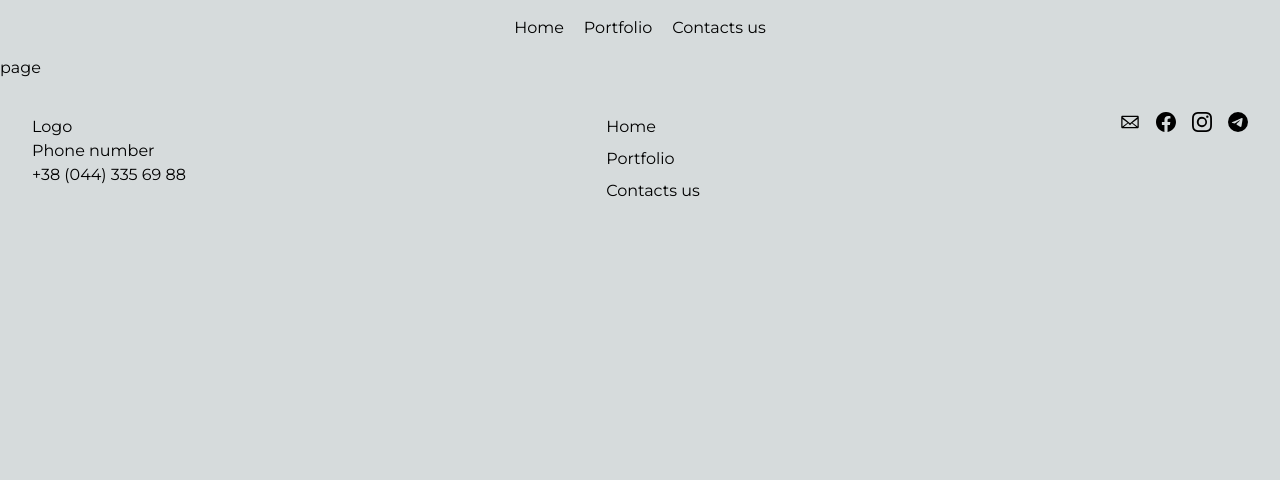
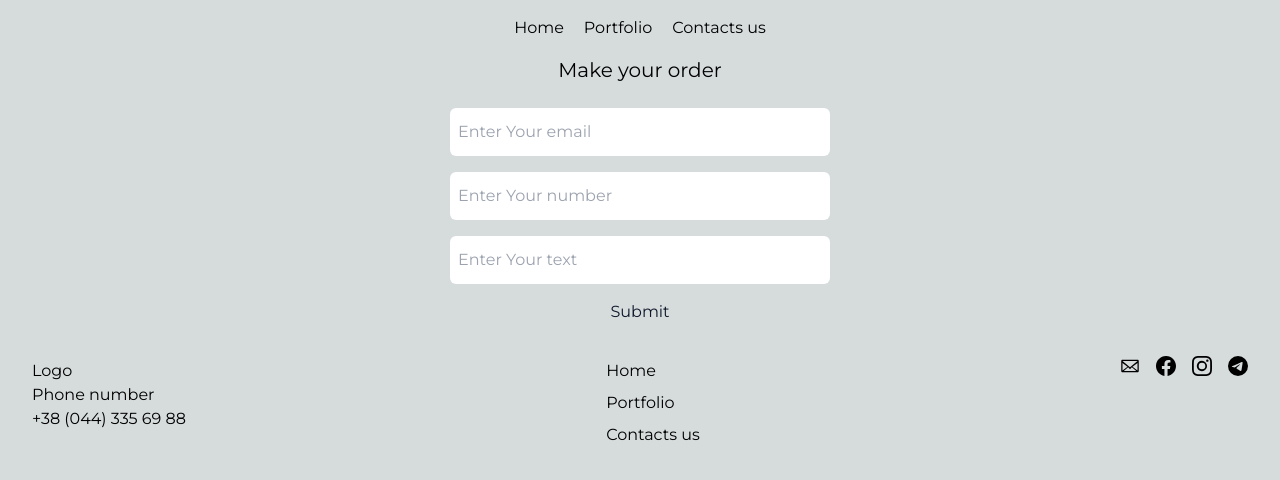
Before and after one commit to ToyEye/point, a Next.js app: page /contact in a window 1280 px wide. Shown: the top 480 px of the page. Built offline with nearby package versions, Linux system fonts and the light colour scheme.

Commit message:
add form

```diff
--- a/app/contact/page.js
+++ b/app/contact/page.js
@@ -1,7 +1,12 @@
+import Form from "@/components/Form";
 import React from "react";
 
 const ContactPage = () => {
-  return <div>page</div>;
+  return (
+    <div>
+      <Form />
+    </div>
+  );
 };
 
 export default ContactPage;
--- a/app/portfolio/[project]/page.js
+++ b/app/portfolio/[project]/page.js
@@ -41,9 +41,9 @@ const catImages = [
 
 const ProjectPage = ({ params }) => {
   return (
-    <div>
+    <>
       <AboutProject data={catImages} />
-    </div>
+    </>
   );
 };
 
--- /dev/null
+++ b/components/Form.jsx
@@ -0,0 +1,76 @@
+"use client";
+
+import React from "react";
+import { Formik } from "formik";
+
+const Form = () => {
+  return (
+    <section>
+      <div className="container">
+        <h1 className=" text-xl  text-center mb-6">Make your order</h1>
+        <Formik
+          initialValues={{ email: "", number: "", text: "" }}
+          onSubmit={(values, { setSubmitting }) => {
+            console.log(values);
+            setTimeout(() => {
+              setSubmitting(false);
+            }, 400);
+          }}
+        >
+          {({
+            values,
+            errors,
+            touched,
+            handleChange,
+            handleBlur,
+            handleSubmit,
+            isSubmitting,
+            /* and other goodies */
+          }) => (
+            <form
+              onSubmit={handleSubmit}
+              className="flex flex-col gap-4 m-auto md:w-[380px] text-slate-900  "
+            >
+              <input
+                className="py-3 pl-2 rounded-md"
+                type="email"
+                name="email"
+                onChange={handleChange}
+                onBlur={handleBlur}
+                value={values.email}
+                placeholder="Enter Your email"
+                required
+              />
+              {errors.email && touched.email && errors.email}
+              <input
+                className="py-3 pl-2 rounded-md"
+                type="tel"
+                name="number"
+                onChange={handleChange}
+                onBlur={handleBlur}
+                value={values.number}
+                placeholder="Enter Your number"
+              />
+              {errors.number && touched.number && errors.number}
+              <input
+                className="py-3 pl-2 rounded-md"
+                type="text"
+                name="text"
+                onChange={handleChange}
+                onBlur={handleBlur}
+                value={values.text}
+                placeholder="Enter Your text"
+              />
+              {errors.text && touched.text && errors.text}
+              <button type="submit" disabled={isSubmitting}>
+                Submit
+              </button>
+            </form>
+          )}
+        </Formik>
+      </div>
+    </section>
+  );
+};
+
+export default Form;
--- a/components/Gallery.jsx
+++ b/components/Gallery.jsx
@@ -3,6 +3,8 @@ import Slider from "./Slider";
 
 const catImages = {
   title: "Appartments",
+  propjectDescrL:
+    ' "Lorem ipsum dolor sit amet consectetur, adipisicing elit. Minus molestias voluptates porro aliquam quaerat saepe est blanditiis adipisci minima. Vero minus ipsum nemo doloribus incidunt, quia enim facilis, illum dolorum libero a reprehenderit temporibus ad maximeesse at aliquam error, ex itaque fugit! Recusandae voluptatemtempore enim, doloremque quia hic atque dolorum ad, iusto animiconsequatur architecto, minima inventore commodi ullam error iureillum? Iure, cum, consequatur nisi officia doloremque magnidignissimos fugit numquam, non illum quisquam reiciendis enim.",',
   images: [
     {
       id: 1,
@@ -47,6 +49,7 @@ const Gallery = () => {
     <section>
       <div className="container">
         <h1>{catImages.title}</h1>
+        <p>{catImages.propjectDescrL}</p>
         <Slider data={catImages.images} />
         <Slider data={catImages.images} />
         <Slider data={catImages.images} />
```
